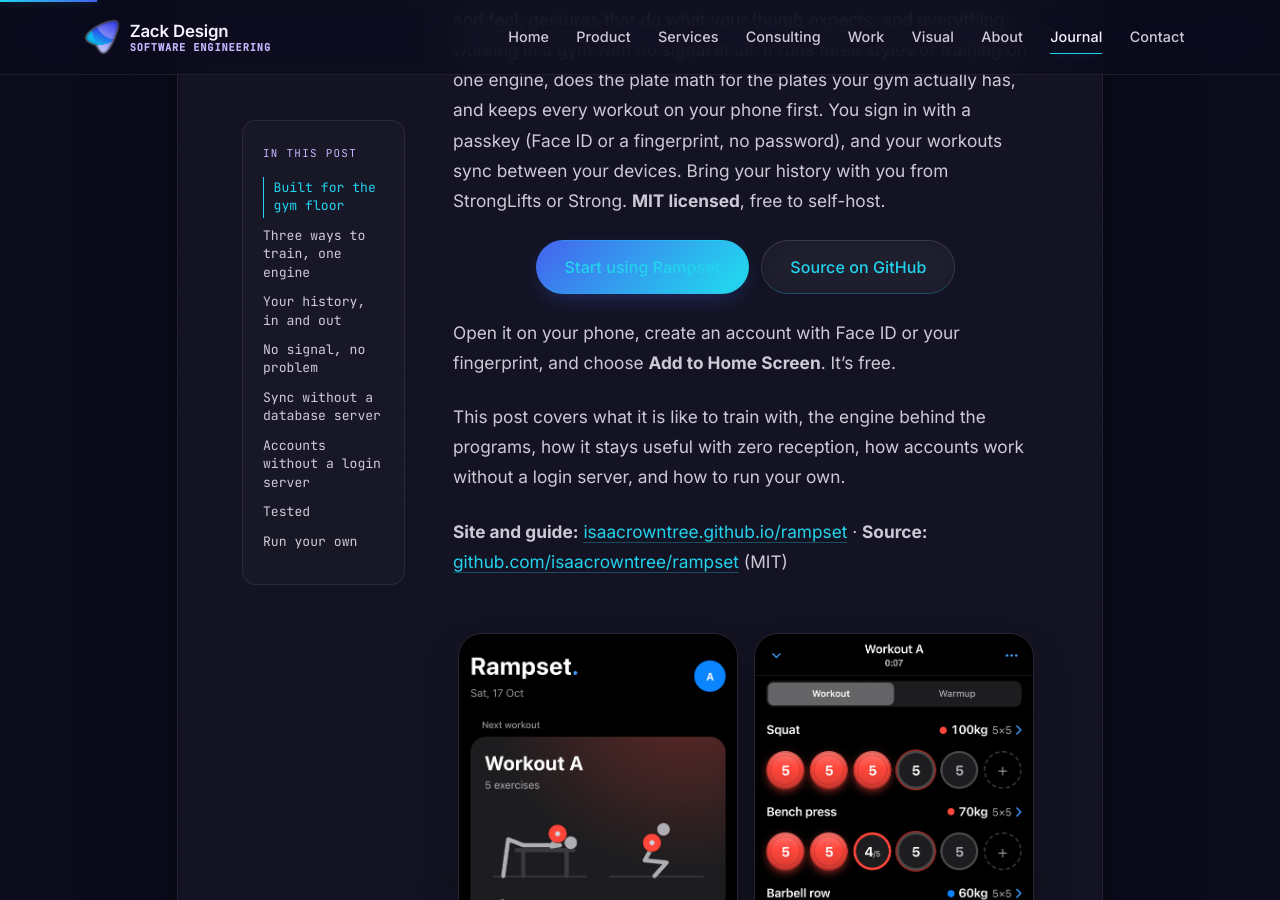
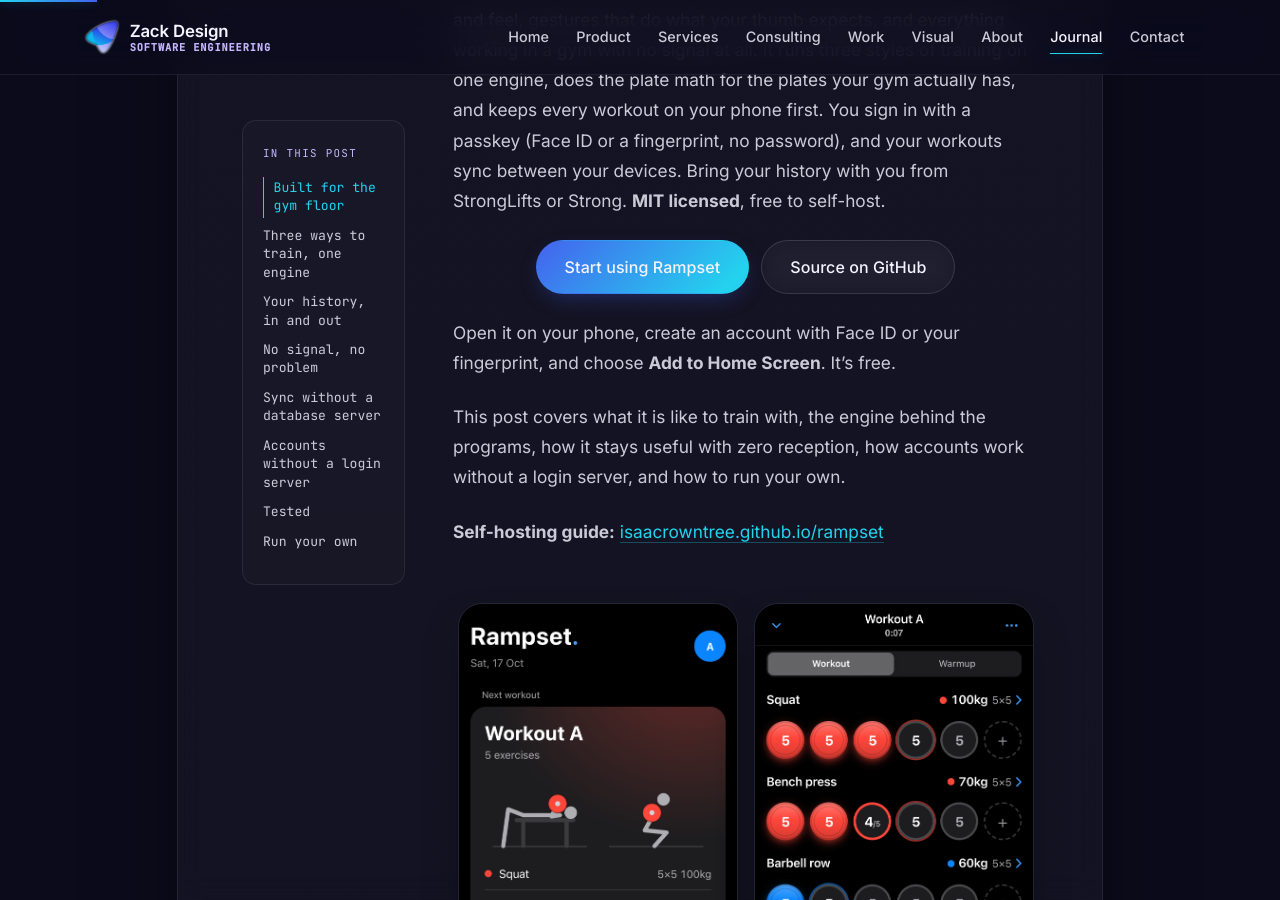
Before and after one commit to zackdesign/zackdesign.github.io, a Jekyll site: the page built from _posts/2026-7-6-rampset.md, in a window 1280 px wide and 900 px high, scrolled down 719 px. Built offline with Jekyll 4.4.1, drawn with Linux system fonts in a browser that asks for light colours; some web fonts are replaced.

Commit message:
Readable post buttons; drop the links the buttons now duplicate
Post links' accent colour was overriding the primary button's text.

Co-Authored-By: Claude Opus 5.5 <noreply@anthropic.com>
Claude-Session: https://claude.ai/code/session_01WkrERst1N694dg5ovTz1gM

```diff
--- a/_posts/2026-7-6-rampset.md
+++ b/_posts/2026-7-6-rampset.md
@@ -11,7 +11,7 @@ categories: [open-source, product]
 tags: [nextjs, react, pwa, cloudflare, durable-objects, passkeys, webauthn, typescript, tdd, playwright, fitness, open-source, claude-code]
 ---
 
-Zack Design's **[Rampset](https://github.com/isaacrowntree/rampset)** is a free, open-source strength-training app for barbell lifters. You install it from the browser like an app, no app store involved, and it behaves like one: an iPhone-native look and feel, gestures that do what your thumb expects, and everything working in a gym with no signal at all. It runs three styles of training on one engine, does the plate math for the plates your gym actually has, and keeps every workout on your phone first. You sign in with a passkey (Face ID or a fingerprint, no password), and your workouts sync between your devices. Bring your history with you from StrongLifts or Strong. **MIT licensed**, free to self-host.
+Zack Design's **[Rampset](https://liftlog.zackdesign.biz)** is a free, open-source strength-training app for barbell lifters. You install it from the browser like an app, no app store involved, and it behaves like one: an iPhone-native look and feel, gestures that do what your thumb expects, and everything working in a gym with no signal at all. It runs three styles of training on one engine, does the plate math for the plates your gym actually has, and keeps every workout on your phone first. You sign in with a passkey (Face ID or a fingerprint, no password), and your workouts sync between your devices. Bring your history with you from StrongLifts or Strong. **MIT licensed**, free to self-host.
 
 <div class="hero-cta-row" style="margin: 1.5rem 0;">
   <a href="https://liftlog.zackdesign.biz" target="_blank" rel="noopener" class="btn btn-primary btn-lg">Start using Rampset</a>
@@ -24,7 +24,7 @@ This post covers what it is like to train with, the engine behind the programs,
 
 <!-- more -->
 
-**Site and guide:** [isaacrowntree.github.io/rampset](https://isaacrowntree.github.io/rampset) · **Source:** [github.com/isaacrowntree/rampset](https://github.com/isaacrowntree/rampset) (MIT)
+**Self-hosting guide:** [isaacrowntree.github.io/rampset](https://isaacrowntree.github.io/rampset)
 
 <div style="display: flex; gap: 1rem; justify-content: center; flex-wrap: wrap; margin: 1.5rem auto;">
   <img src="/images/blog/rampset-app.png" alt="Rampset's home screen: the next workout, Workout A, with two looping lifters benching and squatting, its five exercises with sets and weights, and a Start Workout A button" width="1170" height="2532" style="max-width: 280px; width: 100%; height: auto; border-radius: 24px;" />
--- a/css/custom.css
+++ b/css/custom.css
@@ -1563,13 +1563,13 @@ a:hover { color: var(--accent-hover); }
 .post-body ul li::marker { color: var(--accent); }
 .post-body ol li::marker { color: var(--accent); font-family: var(--font-mono); }
 
-.post-body a {
+.post-body a:not(.btn) {
   color: var(--accent);
   border-bottom: 1px solid rgba(34, 211, 238, 0.3);
   transition: border-color 0.25s var(--ease), color 0.25s var(--ease);
 }
 
-.post-body a:hover {
+.post-body a:not(.btn):hover {
   color: var(--accent-hover);
   border-bottom-color: var(--accent-hover);
 }
```
Also changed, not shown: _posts/2026-7-16-durable-sync.md (+1 -1 lines).
